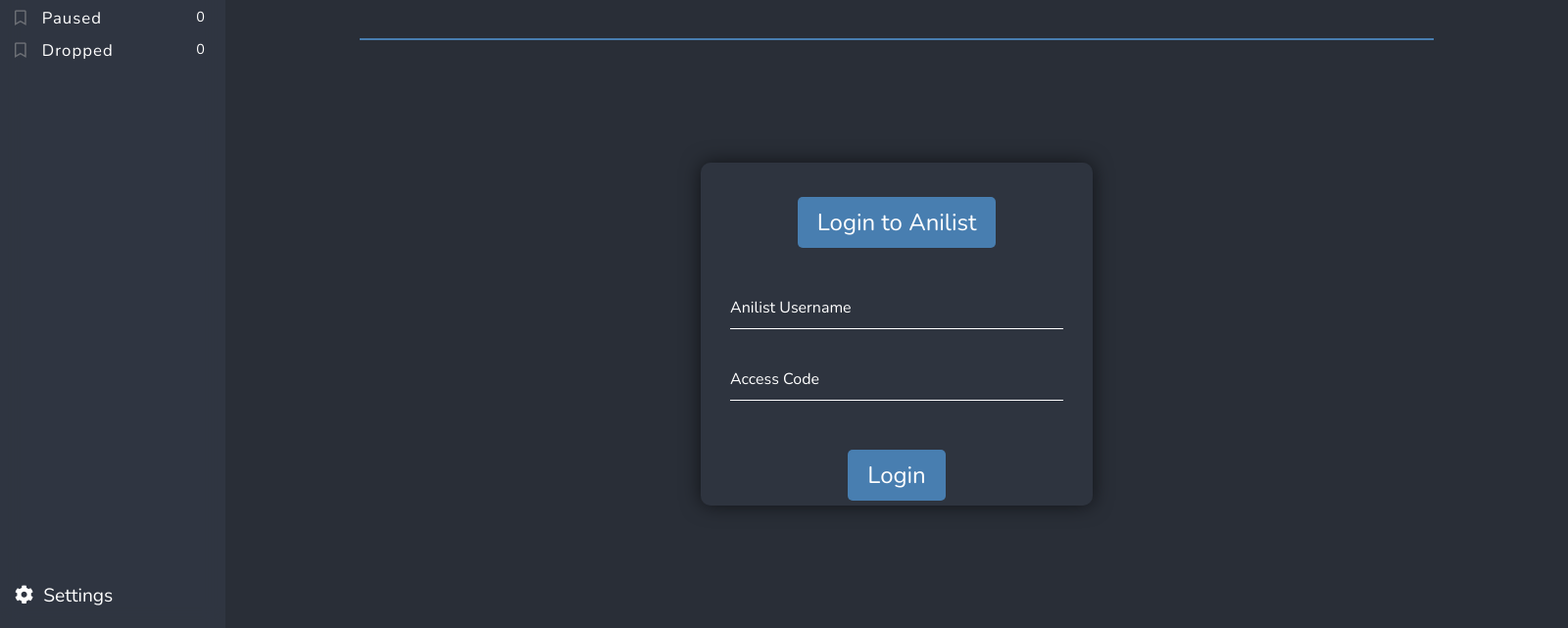
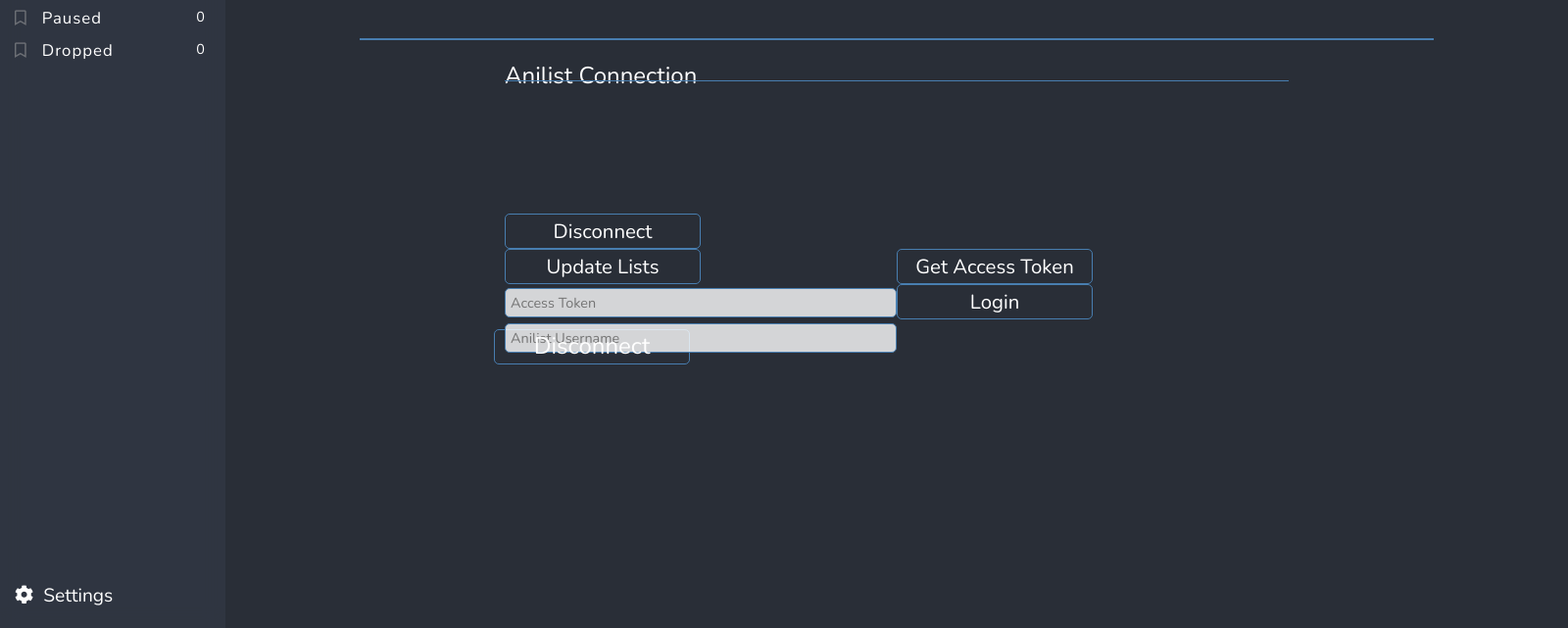
Before and after one commit to hbacelar8/mondo, an Electron app: page src/views/settings.html in a window 1600 px wide. Shown: the part 159-800 px from the top of the page at 98% size. Drawn offline with nearby package versions, Linux system fonts and the light colour scheme; no server answers.

Commit message:
Rethink settings page and add resync button

```diff
--- a/src/css/settings.css
+++ b/src/css/settings.css
@@ -23,6 +23,9 @@
     background-color: var(--darker-bg-color);
 }
 
+.hidden {
+    display: none;
+}
 
 /* ----------- Scrollbar -----------*/
 /* width */
@@ -244,50 +247,79 @@
 }
 
 .content {
-    margin: 20px;
+    width: 60%;
+    margin: 20px auto 20px auto;
 }
 
-.login {
-    width: 100%;
-    height: 100%;
+.anilist-connection,
+.color-menu {
+    width: 800px;
+    height: 150px;
+    margin: auto;
+    display: grid;
+    grid-template-columns: 1fr 1fr;
+    grid-template-rows: 1fr 1fr 1fr;
+}
+
+.anilist-connection .title,
+.color-menu .title {
+    grid-column-start: 1;
+    grid-column-end: 3;
     position: relative;
 }
 
-.login-box {
+.anilist-connection .title::after,
+.color-menu .title::after {
+    content: "";
+    width: 800px;
+    height: 1px;
+    bottom: 10px;
+    left: 0;
     position: absolute;
-    top: 50%;
-    left: 50%;
-    width: 400px;
-    height: 350px;
-    padding: 30px;
-    transform: translate(-50%, -50%);
-    background: rgba(var(--lighter-bg-color-rgb), 0.5);
-    box-sizing: border-box;
-    box-shadow: 0 0 20px rgba(0, 0, 0, .6);
-    border-radius: 10px;
+    background-color: var(--line-color);
 }
 
-.login-box a {
-    background-color: var(--line-color);
-    padding: 10px 20px 10px 20px;
-    transition: .2s;
+.anilist-token-btn,
+.anilist-login-btn,
+.disconnect-btn,
+.resync-btn {
+    width: 200px;
+    height: 36px;
+    padding-left: 5px;
+    padding-right: 5px;
     border-radius: 5px;
+    text-align: center;
+    background-color: transparent;
+    border: 1px solid var(--line-color);
+    cursor: pointer;
+    transition: .4s;
 }
 
-.login-box a:hover {
-    box-shadow: 0px 0px 15px 1px rgba(var(--line-color-rgb), 0.8);
+.anilist-token-btn:hover,
+.anilist-login-btn:hover,
+.disconnect-btn:hover,
+.resync-btn:hover {
+    background-color: var(--line-color);
 }
 
-.connect-view {
-    display: none;
+.anilist-connection a {
+    font-size: 0.85rem;
 }
 
-.connect-view.active {
-    display: block;
+.anilist-connection input {
+    width: 100%;
+    height: 30px;
+    font-size: 0.6rem;
+    border-radius: 5px;
+    background-color: rgba(255, 255, 255, 0.8);
+    border: 1px solid var(--line-color);
+    color: black;
+    padding-left: 5px;
 }
 
-.disconnect-view {
-    display: none;
+.anilist-connection p {
+    font-size: 0.9rem;
+    margin-left: auto;
 }
 
 .disconnect-view.active {
--- a/src/js/settings.js
+++ b/src/js/settings.js
@@ -18,8 +18,9 @@
 const {remote, ipcRenderer} = require('electron')
 const dataAnilist = localStorage.getItem('dataAnilist')
 const usernameAnilist = localStorage.getItem('anilistUsername')
-const connectView = document.querySelector('.connect-view')
-const disconnectView = document.querySelector('.disconnect-view')
+const connectView = document.querySelectorAll('.connect-view')
+const disconnectView = document.querySelectorAll('.disconnect-view')
+const connectedUser = document.querySelector('.connected-user')
 
 const updateNotification = document.querySelector('.update-frame')
 const updateMessage = document.querySelector('.update-msg')
@@ -59,11 +60,23 @@
 })
 
 if (usernameAnilist) {
-    connectView.classList.remove('active')
-    disconnectView.classList.add('active')
+    for (let i = 0; i < connectView.length; i++) {
+        connectView[i].classList.add('hidden')
+    }
+
+    for (let i = 0; i < disconnectView.length; i++) {
+        disconnectView[i].classList.remove('hidden')
+    }
+
+    connectedUser.innerHTML = `Connected as ${usernameAnilist}`
 } else {
-    connectView.classList.add('active')
-    disconnectView.classList.remove('active')
+    for (let i = 0; i < connectView.length; i++) {
+        connectView[i].classList.remove('hidden')
+}
+
+    for (let i = 0; i < disconnectView.length; i++) {
+        disconnectView[i].classList.add('hidden')
+    }
 }
 
 if (dataAnilist) {
@@ -107,8 +120,9 @@
 function setEventListeners() {
     const searchBar = document.querySelector('.anime-search')
     const loginInputs = document.getElementsByClassName('login-input')
-    const loginBtn = document.querySelector('.login-btn')
+    const loginBtn = document.querySelector('.anilist-login-btn')
     const disconnectBtn = document.querySelector('.disconnect-btn')
+    const resyncBtn = document.querySelector('.resync-btn')
 
     updateCloseBtn.addEventListener('click', () => {
         updateNotification.classList.add('hidden')
@@ -125,10 +139,8 @@
     })
 
     loginBtn.addEventListener('click', () => {
-        const connectView = document.querySelector('.connect-view')
-        const disconnectView = document.querySelector('.disconnect-view')
-        const username = loginInputs[0].value
-        const accessCode = loginInputs[1].value
+        const accessCode = loginInputs[0].value
+        const username = loginInputs[1].value
 
         if (username && accessCode) {
             loginInputs[0].value = ''
@@ -137,8 +149,15 @@
             localStorage.setItem('anilistUsername', username)
             localStorage.setItem('accessCode', accessCode)
 
-            connectView.classList.remove('active')
-            disconnectView.classList.add('active')
+            for (let i = 0; i < connectView.length; i++) {
+                connectView[i].classList.add('hidden')
+            }
+
+            for (let i = 0; i < disconnectView.length; i++) {
+                disconnectView[i].classList.remove('hidden')
+            }
+
+            connectedUser.innerHTML = `Connected as ${username}`
         }
     })
 
@@ -147,8 +166,18 @@
         localStorage.removeItem('accessCode')
         localStorage.removeItem('dataAnilist')
 
-        connectView.classList.add('active')
-        disconnectView.classList.remove('active')
+        for (let i = 0; i < connectView.length; i++) {
+            connectView[i].classList.remove('hidden')
+        }
+
+        for (let i = 0; i < disconnectView.length; i++) {
+            disconnectView[i].classList.add('hidden')
+        }
+    })
+
+    resyncBtn.addEventListener('click', () => {
+        localStorage.removeItem('dataAnilist')
+    })
     })
 }
 
--- a/src/views/settings.html
+++ b/src/views/settings.html
@@ -45,25 +45,21 @@
         </div>
 
         <div class="content">
-            <div class="login">
-                <div class="login-box">
-                    <div class="connect-view active">
-                        <div class="login-anilist-btn">
-                            <a href="https://anilist.co/api/v2/oauth/authorize?client_id=3934&response_type=token" target="_blank">Login to Anilist</a>
+            <div class="anilist-connection">
+                <div class="title">Anilist Connection</div>
+
+                <div class="disconnect-btn disconnect-view"><a>Disconnect</a></div>
+                <p class="connected-user disconnect-view"></p>
+                <div class="resync-btn disconnect-view"><a>Update Lists</a></div>
+
+                <div class="anilist-token-btn connect-view">
+                    <a href="https://anilist.co/api/v2/oauth/authorize?client_id=3934&response_type=token" target="_blank">Get Access Token</a>
                         </div>
-                        <form>
-                            <div class="user-box">
-                                <input class="login-input" type="text" name="" required="">
-                                <label>Anilist Username</label>
-                            </div>
-                            <div class="user-box">
-                                <input class="login-input" type="text" name="" required="">
-                                <label>Access Code</label>
-                            </div>
-                        </form>
-                        <div class="login-btn">
+                <div class="token-inpt connect-view"><input class="login-input" placeholder="Access Token" type="text"></div>
+                <div class="anilist-login-btn connect-view">
                             <a>Login</a>
                         </div>
+                <div class="user-inpt connect-view"><input class="login-input" placeholder="Anilist Username" type="text"></div>
                     </div>
 
                     <div class="disconnect-view">
```
